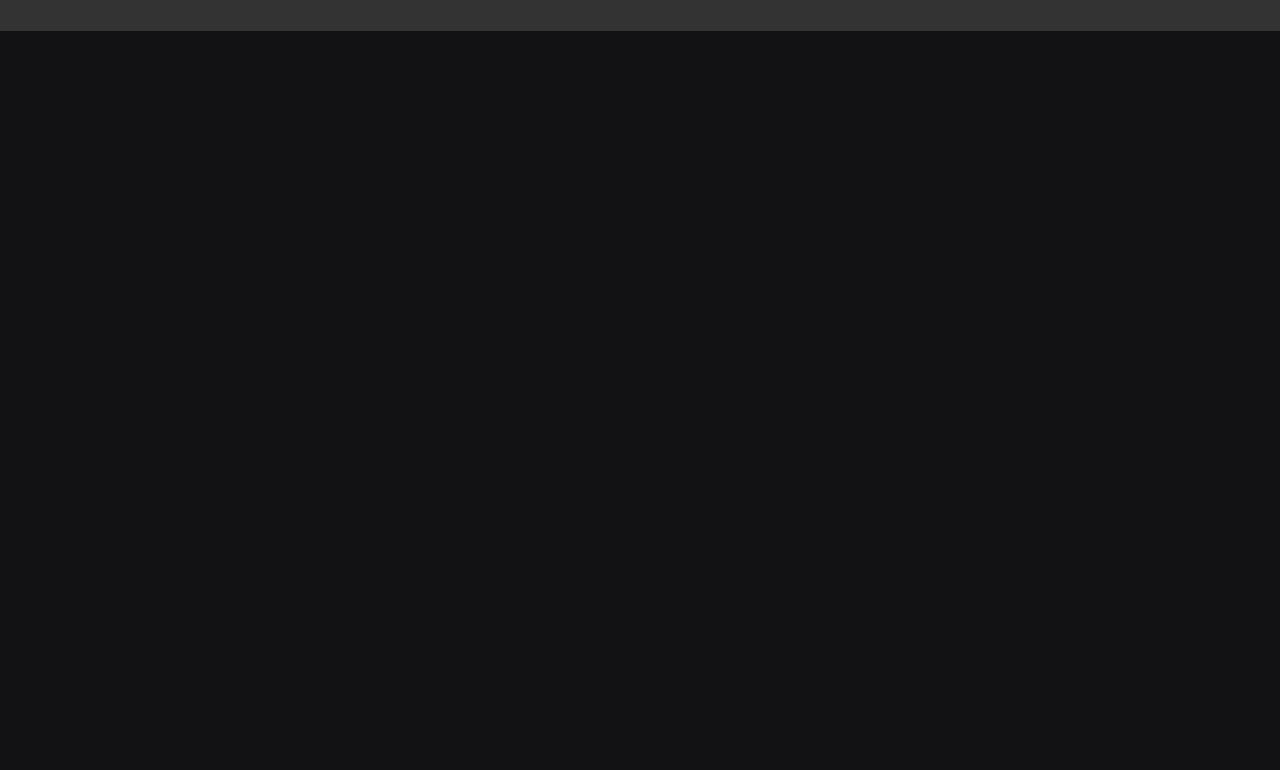
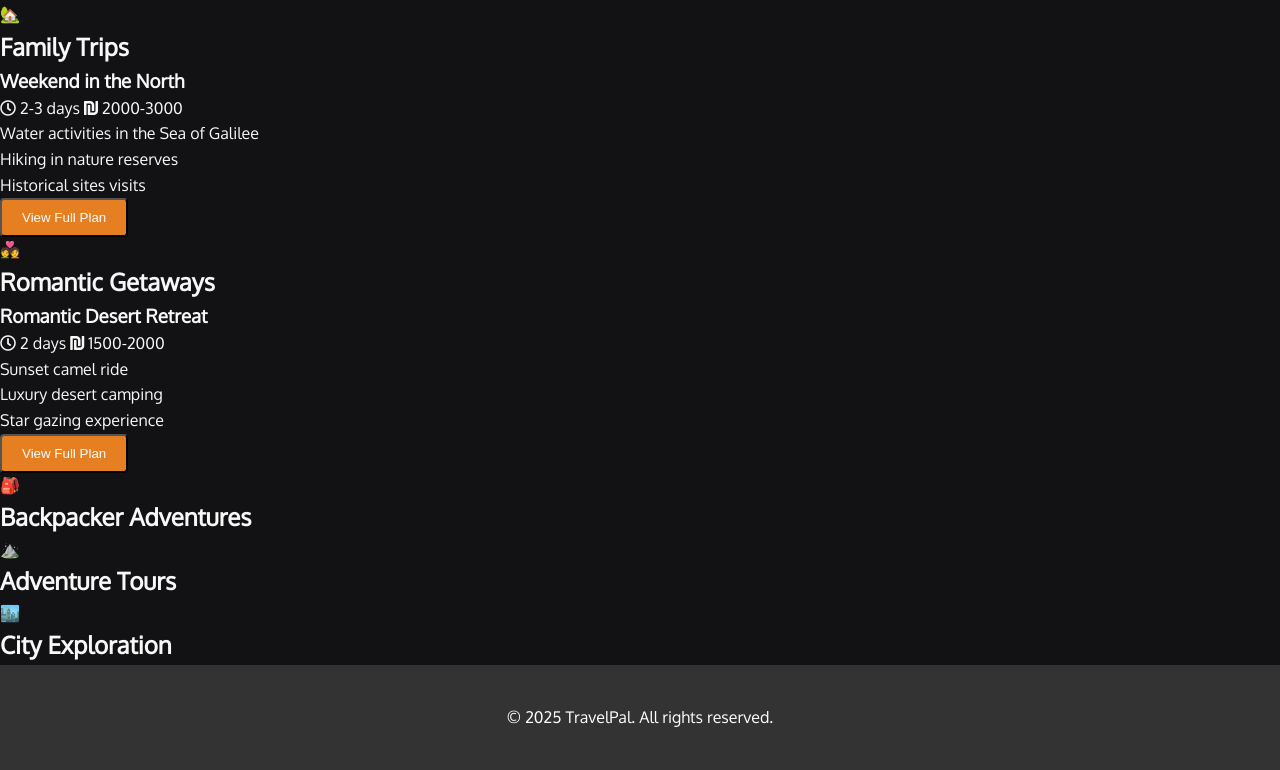
Before and after one commit to justAn-Alias/TravelPal, a plain HTML site: page pages/plans.html in a window 1280 px wide. Shown: the part 246-1016 px from the top of the page. Before the commit the page ends 800 px from the top, so only its background shows below. Drawn offline with Linux system fonts and the light colour scheme.

Commit message:
Update plans.html

```diff
--- a/pages/plans.html
+++ b/pages/plans.html
@@ -3,8 +3,10 @@
 <head>
   <meta charset="UTF-8">
   <meta name="viewport" content="width=device-width, initial-scale=1.0">
-  <title>TravelPal - Your Travel Companion</title>
-  <link rel="stylesheet" href="../assets/styles/index.css">
+  <title>TravelPal - Travel Plans</title>
+  <link rel="stylesheet" href="../assets/styles/global.css">
+  <link rel="stylesheet" href="../assets/styles/plans.css">
+  <link rel="stylesheet" href="https://cdnjs.cloudflare.com/ajax/libs/font-awesome/5.15.4/css/all.min.css">
   <link rel="icon" type="image/x-icon" href="../assets/images/favicon.ico">
 </head>
 <body>
@@ -20,7 +22,6 @@
           <li><a href="./gallery.html">Gallery</a></li>
           <li><a href="./forms/contact.html">Contact Us</a></li>
           <li><a href="./destinations.html">Destinations</a></li>
-          <li><a href="./plans.html">Plans</a></li>
           <li><a href="./travel_tips.html">Travel Tips</a></li>
           <li><a href="./about.html">About</a></li>
           <li><a href="./faq.html">FAQ</a></li>
@@ -29,10 +30,75 @@
     </div>
   </header>
 
+  <main class="plans-container">
+    <div class="plans-header">
+      <h1>Travel Plans</h1>
+      <p>Choose your perfect travel style</p>
+    </div>
+
+    <div class="travel-types">
+      <div class="travel-card family">
+        <div class="travel-icon">🏡</div>
+        <h2>Family Trips</h2>
+        <div class="travel-content">
+          <h3>Weekend in the North</h3>
+          <div class="trip-details">
+            <span class="duration"><i class="far fa-clock"></i> 2-3 days</span>
+            <span class="budget"><i class="fas fa-shekel-sign"></i> 2000-3000</span>
+          </div>
+          <ul class="highlights">
+            <li>Water activities in the Sea of Galilee</li>
+            <li>Hiking in nature reserves</li>
+            <li>Historical sites visits</li>
+          </ul>
+          <button class="btn view-plan">View Full Plan</button>
+        </div>
+      </div>
+
+      <div class="travel-card couples">
+        <div class="travel-icon">💑</div>
+        <h2>Romantic Getaways</h2>
+        <div class="travel-content">
+          <h3>Romantic Desert Retreat</h3>
+          <div class="trip-details">
+            <span class="duration"><i class="far fa-clock"></i> 2 days</span>
+            <span class="budget"><i class="fas fa-shekel-sign"></i> 1500-2000</span>
+          </div>
+          <ul class="highlights">
+            <li>Sunset camel ride</li>
+            <li>Luxury desert camping</li>
+            <li>Star gazing experience</li>
+          </ul>
+          <button class="btn view-plan">View Full Plan</button>
+        </div>
+      </div>
+
+      <div class="travel-card backpackers">
+        <div class="travel-icon">🎒</div>
+        <h2>Backpacker Adventures</h2>
+
+      </div>
+
+      <div class="travel-card adventure">
+        <div class="travel-icon">⛰️</div>
+        <h2>Adventure Tours</h2>
+
+      </div>
+
+      <div class="travel-card city">
+        <div class="travel-icon">🏙️</div>
+        <h2>City Exploration</h2>
+
+      </div>
+    </div>
+
+  </main>
+
   <footer>
     <div class="container">
       <p>&copy; 2025 TravelPal. All rights reserved.</p>
     </div>
   </footer>
+  <script src="../assets/scripts/plans.js"></script>
 </body>
 </html>
```
